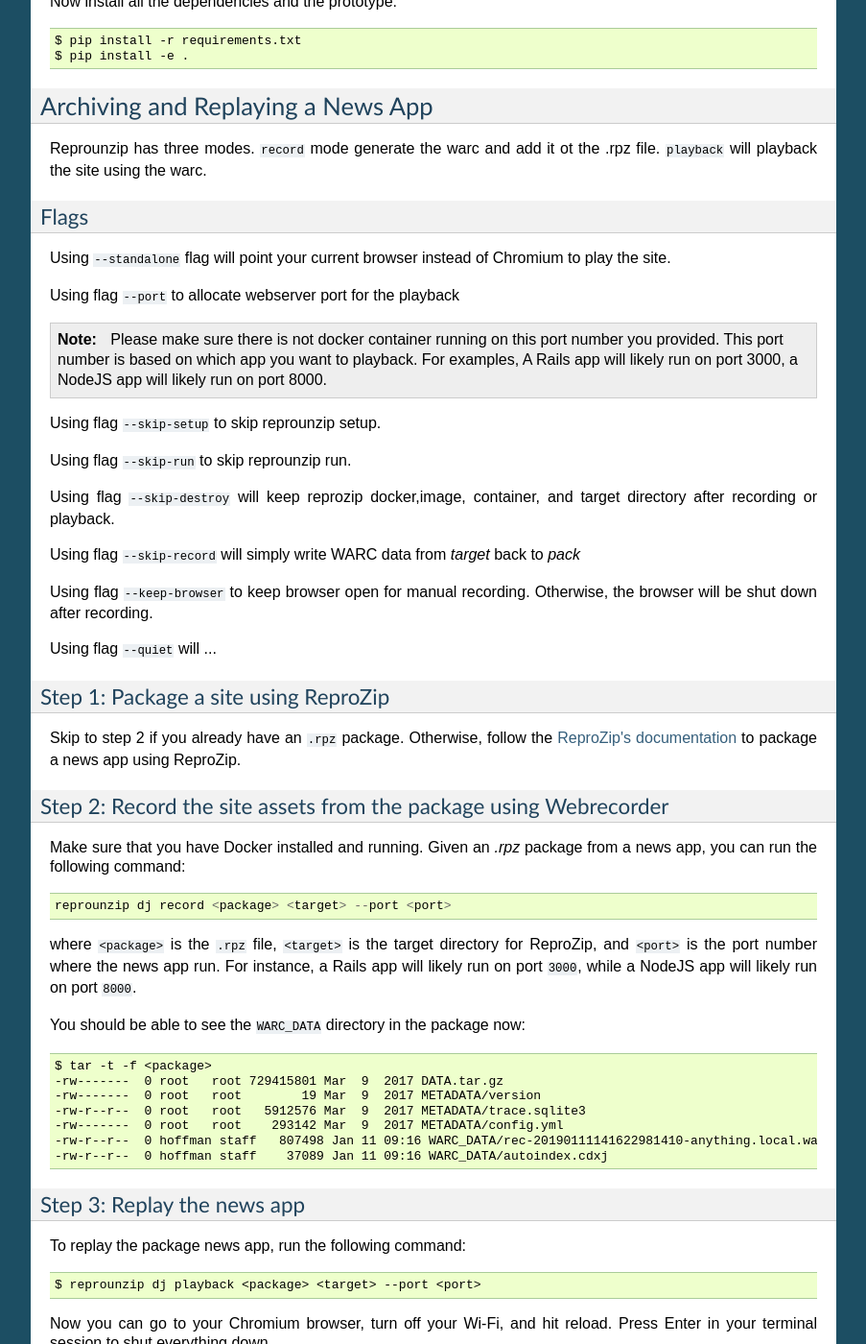
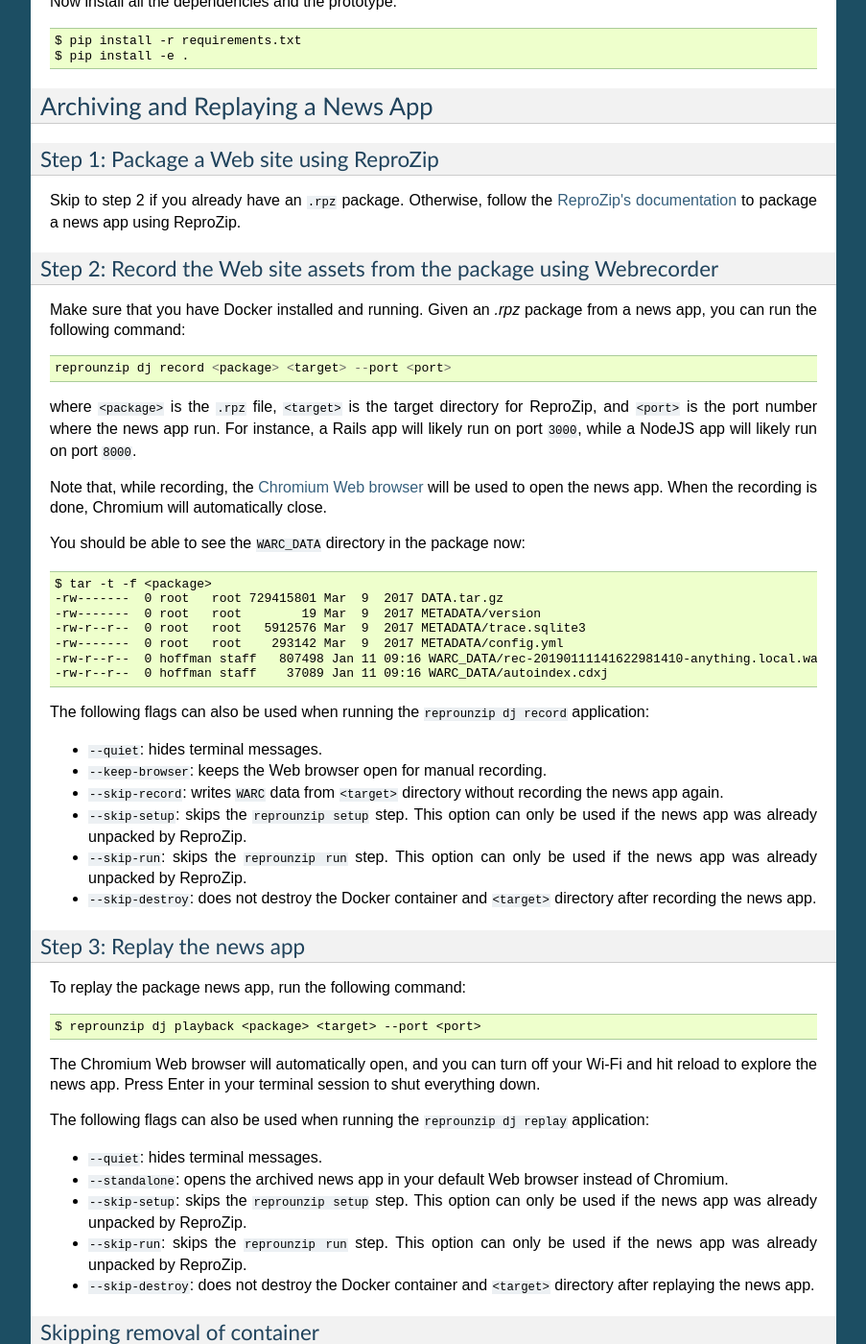
Before and after one commit to reprozip-news-apps/reprozip-web, a Sphinx documentation site: the page built from docs/index.rst, in a window 1280 px wide and 1400 px high, scrolled down 630 px. Shown: the whole window at 96% size, without its empty margins (198-1101 px from the left). Built offline with Sphinx 7.4.7, drawn with Linux system fonts in a browser that asks for light colours; some of the changed text lies outside the part shown.

Commit message:
Updates to docs.

```diff
--- a/docs/conf.py
+++ b/docs/conf.py
@@ -19,9 +19,16 @@
 
 # -- Project information -----------------------------------------------------
 
-project = 'reprozip-news-app'
-copyright = '2019, Web Archiv'
-author = 'Web Archiv'
+project = u'ReproZip News App Archiving Tool'
+copyright = u'2017-2018, New York University'
+
+authors = [u'Brian Hoffman', u'Remi Rampin',
+           u'Fernando Chirigati', u'Vicky Steeves'
+           u'Katy Boss']
+if len(authors) <= 1:
+    authors_str = u', '.join(authors)
+else:
+    authors_str = u', '.join(authors[:-1]) + u', and ' + authors[-1]
 
 # The short X.Y version
 version = ''
@@ -133,8 +140,8 @@
 # (source start file, target name, title,
 #  author, documentclass [howto, manual, or own class]).
 latex_documents = [
-    (master_doc, 'reprozip-news-app.tex', 'reprozip-news-app Documentation',
-     'Web Archiv', 'manual'),
+    (master_doc, u'reprozip-news-app.tex', u'ReproZip News App Archiving Tool Documentation',
+     authors_str, 'manual'),
 ]
 
 
@@ -142,10 +149,7 @@
 
 # One entry per manual page. List of tuples
 # (source start file, name, description, authors, manual section).
-man_pages = [
-    (master_doc, 'reprozip-news-app', 'reprozip-news-app Documentation',
-     [author], 1)
-]
+man_pages = []
 
 
 # -- Options for Texinfo output ----------------------------------------------
@@ -154,8 +158,10 @@
 # (source start file, target name, title, author,
 #  dir menu entry, description, category)
 texinfo_documents = [
-    (master_doc, 'reprozip-news-app', 'reprozip-news-app Documentation',
-     author, 'reprozip-news-app', 'One line description of project.',
+    (master_doc, u'ReproZip News App Archiving Tool',
+     'ReproZip News App Archiving Tool Documentation',
+     authors_str, 'ReproZip News App Archiving Tool',
+     u'Archives news apps and replays them with little to no effort.',
      'Miscellaneous'),
 ]
 
--- a/docs/index.rst
+++ b/docs/index.rst
@@ -36,54 +36,23 @@
 Archiving and Replaying a News App
 ==================================
 
-Reprounzip has three modes. :code:`record` mode  generate the warc and add it ot the .rpz file.
-:code:`playback` will playback the site using the warc.
-
------
-Flags
------
-
-Using :code:`--standalone` flag will point your current browser instead of Chromium to play the site.
-
-Using flag :code:`--port` to allocate webserver port for the playback
-
-.. note::
-
-	Please make sure there is not docker container running on this port number you provided.
-	This port number is based on which app you want to playback. For examples, A Rails app will
-	likely run on port 3000, a NodeJS app will likely run on port 8000.
-
-Using flag :code:`--skip-setup` to skip reprounzip setup.
-
-Using flag :code:`--skip-run` to skip reprounzip run.
-
-Using flag :code:`--skip-destroy` will keep reprozip docker,image, container, and target directory
-after recording or playback.
-
-Using flag :code:`--skip-record` will simply write WARC data from `target`
-back to `pack`
-
-Using flag :code:`--keep-browser` to keep browser open for manual recording. Otherwise,
-the browser will be shut down after recording.
-
-Using flag :code:`--quiet` will ...
-
-
--------------------------------------
-Step 1: Package a site using ReproZip
--------------------------------------
+-----------------------------------------
+Step 1: Package a Web site using ReproZip
+-----------------------------------------
 
 Skip to step 2 if you already have an ``.rpz`` package. Otherwise, follow the `ReproZip's documentation <https://reprozip.readthedocs.io/en/1.0.x/packing.html>`_ to package a news app using ReproZip.
 
------------------------------------------------------------------
-Step 2: Record the site assets from the package using Webrecorder
------------------------------------------------------------------
+---------------------------------------------------------------------
+Step 2: Record the Web site assets from the package using Webrecorder
+---------------------------------------------------------------------
 
 Make sure that you have Docker installed and running. Given an `.rpz` package from a news app, you can run the following command::
 
 	reprounzip dj record <package> <target> --port <port>
 
 where ``<package>`` is the ``.rpz`` file, ``<target>`` is the target directory for ReproZip, and ``<port>`` is the port number where the news app run. For instance, a Rails app will likely run on port ``3000``, while a NodeJS app will likely run on port ``8000``.
+
+Note that, while recording, the `Chromium Web browser <https://www.chromium.org/Home>`__ will be used to open the news app. When the recording is done, Chromium will automatically close.
 
 You should be able to see the ``WARC_DATA`` directory in the package now::
 
@@ -95,6 +64,14 @@
 	-rw-r--r--  0 hoffman staff   807498 Jan 11 09:16 WARC_DATA/rec-20190111141622981410-anything.local.warc.gz
 	-rw-r--r--  0 hoffman staff    37089 Jan 11 09:16 WARC_DATA/autoindex.cdxj
 
+The following flags can also be used when running the ``reprounzip dj record`` application:
+
+* ``--quiet``: hides terminal messages.
+* ``--keep-browser``: keeps the Web browser open for manual recording.
+* ``--skip-record``: writes ``WARC`` data from ``<target>`` directory without recording the news app again.
+* ``--skip-setup``: skips the ``reprounzip setup`` step. This option can only be used if the news app was already unpacked by ReproZip.
+* ``--skip-run``: skips the ``reprounzip run`` step. This option can only be used if the news app was already unpacked by ReproZip.
+* ``--skip-destroy``: does not destroy the Docker container and ``<target>`` directory after recording the news app.
 
 ---------------------------
 Step 3: Replay the news app
@@ -104,7 +81,15 @@
 
 	$ reprounzip dj playback <package> <target> --port <port>
 
-Now you can go to your Chromium browser, turn off your Wi-Fi, and hit reload. Press Enter in your terminal session to shut everything down.
+The Chromium Web browser will automatically open, and you can turn off your Wi-Fi and hit reload to explore the news app. Press Enter in your terminal session to shut everything down.
+
+The following flags can also be used when running the ``reprounzip dj replay`` application:
+
+* ``--quiet``: hides terminal messages.
+* ``--standalone``: opens the archived news app in your default Web browser instead of Chromium.
+* ``--skip-setup``: skips the ``reprounzip setup`` step. This option can only be used if the news app was already unpacked by ReproZip.
+* ``--skip-run``: skips the ``reprounzip run`` step. This option can only be used if the news app was already unpacked by ReproZip.
+* ``--skip-destroy``: does not destroy the Docker container and ``<target>`` directory after replaying the news app.
 
 -----------------------------
 Skipping removal of container
```
Also changed, not shown: other parts of docs/index.rst (+0 -3 lines).
